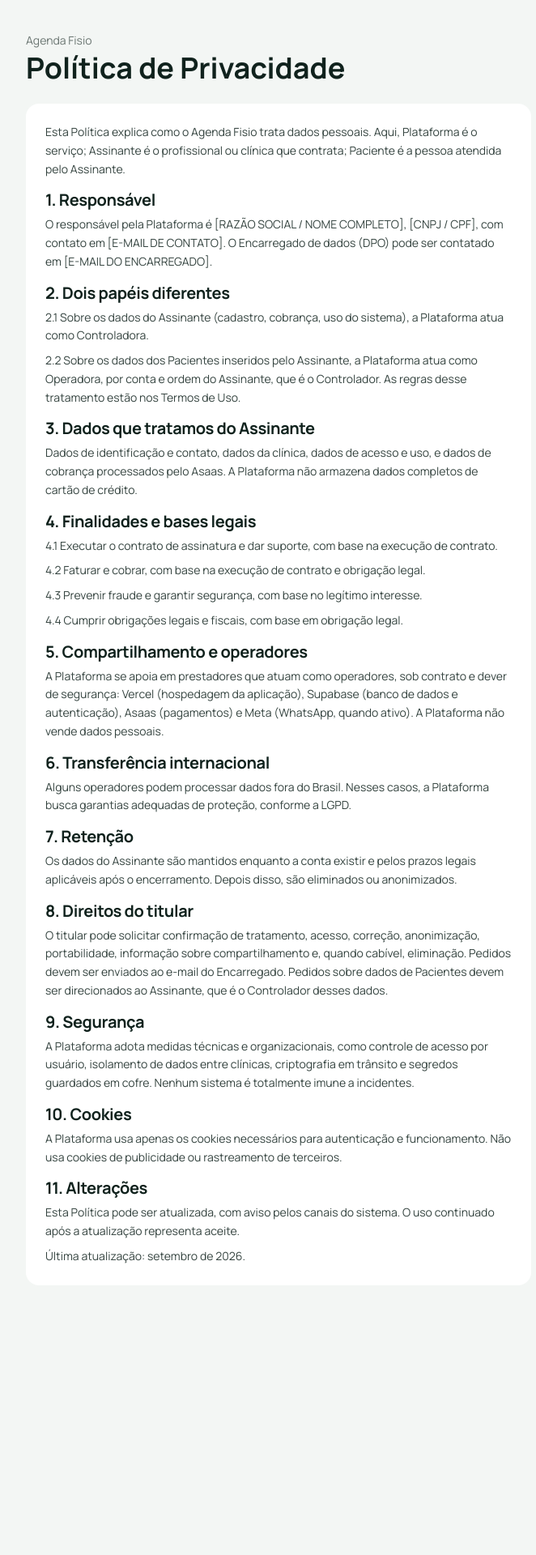
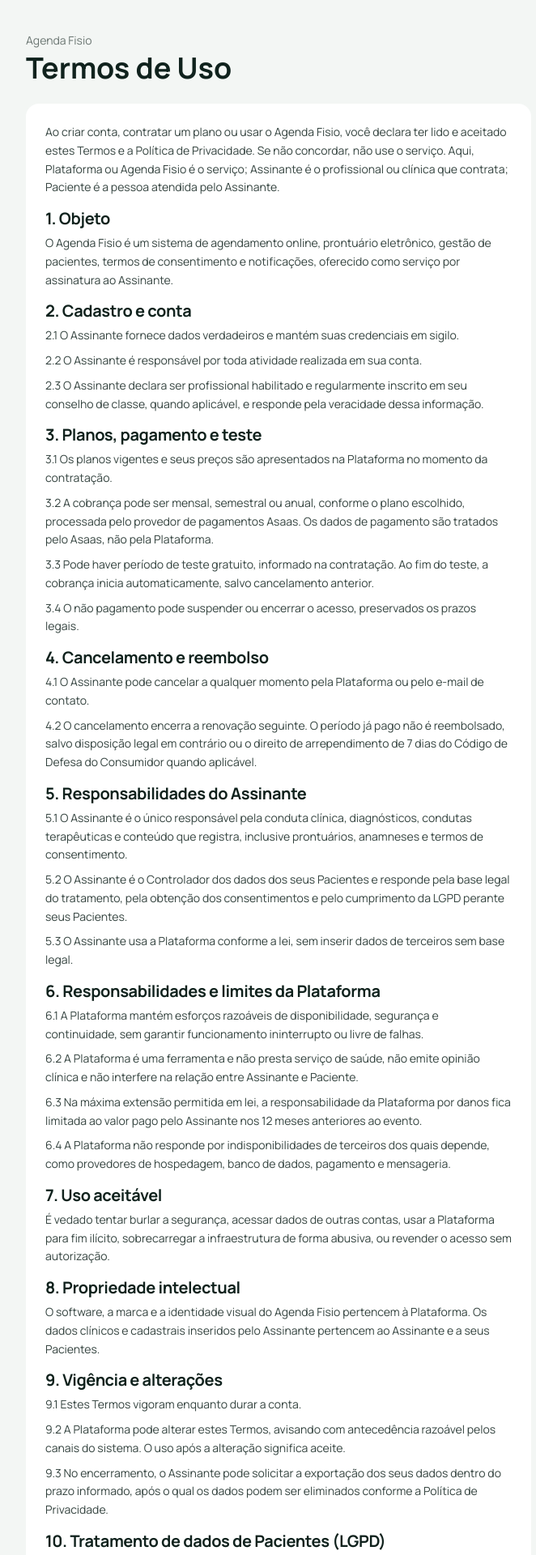
Before and after one commit to rabellinho99-sys/agenda-fisio, a Next.js app: page /termos-de-uso in a window 1280 px wide. Shown: the top 1920 px of the page at 81% size, without its empty margins (296-958 px from the left). Before the commit the page ends 1627 px from the top, so only its background shows below. Built offline with nearby package versions, Linux system fonts and the light colour scheme.

Commit message:
Update page.tsx

```diff
--- a/app/termos-de-uso/page.tsx
+++ b/app/termos-de-uso/page.tsx
@@ -1,53 +1,66 @@
 import { Markdown } from "@/components/Assinar";
 
-export const metadata = { title: "Política de Privacidade - Agenda Fisio" };
+export const metadata = { title: "Termos de Uso - Agenda Fisio" };
 
-const TEXTO = `Esta Política explica como o Agenda Fisio trata dados pessoais. Aqui, Plataforma é o serviço; Assinante é o profissional ou clínica que contrata; Paciente é a pessoa atendida pelo Assinante.
+const TEXTO = `Ao criar conta, contratar um plano ou usar o Agenda Fisio, você declara ter lido e aceitado estes Termos e a Política de Privacidade. Se não concordar, não use o serviço. Aqui, Plataforma ou Agenda Fisio é o serviço; Assinante é o profissional ou clínica que contrata; Paciente é a pessoa atendida pelo Assinante.
 
-## 1. Responsável
-O responsável pela Plataforma é [RAZÃO SOCIAL / NOME COMPLETO], [CNPJ / CPF], com contato em [E-MAIL DE CONTATO]. O Encarregado de dados (DPO) pode ser contatado em [E-MAIL DO ENCARREGADO].
+## 1. Objeto
+O Agenda Fisio é um sistema de agendamento online, prontuário eletrônico, gestão de pacientes, termos de consentimento e notificações, oferecido como serviço por assinatura ao Assinante.
 
-## 2. Dois papéis diferentes
-2.1 Sobre os dados do Assinante (cadastro, cobrança, uso do sistema), a Plataforma atua como Controladora.
-2.2 Sobre os dados dos Pacientes inseridos pelo Assinante, a Plataforma atua como Operadora, por conta e ordem do Assinante, que é o Controlador. As regras desse tratamento estão nos Termos de Uso.
+## 2. Cadastro e conta
+2.1 O Assinante fornece dados verdadeiros e mantém suas credenciais em sigilo.
+2.2 O Assinante é responsável por toda atividade realizada em sua conta.
+2.3 O Assinante declara ser profissional habilitado e regularmente inscrito em seu conselho de classe, quando aplicável, e responde pela veracidade dessa informação.
 
-## 3. Dados que tratamos do Assinante
-Dados de identificação e contato, dados da clínica, dados de acesso e uso, e dados de cobrança processados pelo Asaas. A Plataforma não armazena dados completos de cartão de crédito.
+## 3. Planos, pagamento e teste
+3.1 Os planos vigentes e seus preços são apresentados na Plataforma no momento da contratação.
+3.2 A cobrança pode ser mensal, semestral ou anual, conforme o plano escolhido, processada pelo provedor de pagamentos Asaas. Os dados de pagamento são tratados pelo Asaas, não pela Plataforma.
+3.3 Pode haver período de teste gratuito, informado na contratação. Ao fim do teste, a cobrança inicia automaticamente, salvo cancelamento anterior.
+3.4 O não pagamento pode suspender ou encerrar o acesso, preservados os prazos legais.
 
-## 4. Finalidades e bases legais
-4.1 Executar o contrato de assinatura e dar suporte, com base na execução de contrato.
-4.2 Faturar e cobrar, com base na execução de contrato e obrigação legal.
-4.3 Prevenir fraude e garantir segurança, com base no legítimo interesse.
-4.4 Cumprir obrigações legais e fiscais, com base em obrigação legal.
+## 4. Cancelamento e reembolso
+4.1 O Assinante pode cancelar a qualquer momento pela Plataforma ou pelo e-mail de contato.
+4.2 O cancelamento encerra a renovação seguinte. O período já pago não é reembolsado, salvo disposição legal em contrário ou o direito de arrependimento de 7 dias do Código de Defesa do Consumidor quando aplicável.
 
-## 5. Compartilhamento e operadores
-A Plataforma se apoia em prestadores que atuam como operadores, sob contrato e dever de segurança: Vercel (hospedagem da aplicação), Supabase (banco de dados e autenticação), Asaas (pagamentos) e Meta (WhatsApp, quando ativo). A Plataforma não vende dados pessoais.
+## 5. Responsabilidades do Assinante
+5.1 O Assinante é o único responsável pela conduta clínica, diagnósticos, condutas terapêuticas e conteúdo que registra, inclusive prontuários, anamneses e termos de consentimento.
+5.2 O Assinante é o Controlador dos dados dos seus Pacientes e responde pela base legal do tratamento, pela obtenção dos consentimentos e pelo cumprimento da LGPD perante seus Pacientes.
+5.3 O Assinante usa a Plataforma conforme a lei, sem inserir dados de terceiros sem base legal.
 
-## 6. Transferência internacional
-Alguns operadores podem processar dados fora do Brasil. Nesses casos, a Plataforma busca garantias adequadas de proteção, conforme a LGPD.
+## 6. Responsabilidades e limites da Plataforma
+6.1 A Plataforma mantém esforços razoáveis de disponibilidade, segurança e continuidade, sem garantir funcionamento ininterrupto ou livre de falhas.
+6.2 A Plataforma é uma ferramenta e não presta serviço de saúde, não emite opinião clínica e não interfere na relação entre Assinante e Paciente.
+6.3 Na máxima extensão permitida em lei, a responsabilidade da Plataforma por danos fica limitada ao valor pago pelo Assinante nos 12 meses anteriores ao evento.
+6.4 A Plataforma não responde por indisponibilidades de terceiros dos quais depende, como provedores de hospedagem, banco de dados, pagamento e mensageria.
 
-## 7. Retenção
-Os dados do Assinante são mantidos enquanto a conta existir e pelos prazos legais aplicáveis após o encerramento. Depois disso, são eliminados ou anonimizados.
+## 7. Uso aceitável
+É vedado tentar burlar a segurança, acessar dados de outras contas, usar a Plataforma para fim ilícito, sobrecarregar a infraestrutura de forma abusiva, ou revender o acesso sem autorização.
 
-## 8. Direitos do titular
-O titular pode solicitar confirmação de tratamento, acesso, correção, anonimização, portabilidade, informação sobre compartilhamento e, quando cabível, eliminação. Pedidos devem ser enviados ao e-mail do Encarregado. Pedidos sobre dados de Pacientes devem ser direcionados ao Assinante, que é o Controlador desses dados.
+## 8. Propriedade intelectual
+O software, a marca e a identidade visual do Agenda Fisio pertencem à Plataforma. Os dados clínicos e cadastrais inseridos pelo Assinante pertencem ao Assinante e a seus Pacientes.
 
-## 9. Segurança
-A Plataforma adota medidas técnicas e organizacionais, como controle de acesso por usuário, isolamento de dados entre clínicas, criptografia em trânsito e segredos guardados em cofre. Nenhum sistema é totalmente imune a incidentes.
+## 9. Vigência e alterações
+9.1 Estes Termos vigoram enquanto durar a conta.
+9.2 A Plataforma pode alterar estes Termos, avisando com antecedência razoável pelos canais do sistema. O uso após a alteração significa aceite.
+9.3 No encerramento, o Assinante pode solicitar a exportação dos seus dados dentro do prazo informado, após o qual os dados podem ser eliminados conforme a Política de Privacidade.
 
-## 10. Cookies
-A Plataforma usa apenas os cookies necessários para autenticação e funcionamento. Não usa cookies de publicidade ou rastreamento de terceiros.
+## 10. Tratamento de dados de Pacientes (LGPD)
+10.1 O Assinante é o Controlador e a Plataforma é a Operadora dos dados de Pacientes, tratando-os somente para prestar o serviço e conforme as instruções do Assinante e a lei.
+10.2 A Plataforma mantém medidas de segurança adequadas, incluindo isolamento entre clínicas, controle de acesso e criptografia em trânsito, e mantém sigilo.
+10.3 A Plataforma se apoia em suboperadores: Vercel, Supabase, Asaas e Meta (WhatsApp), quando aplicável.
+10.4 A Plataforma comunicará o Controlador sobre incidente de segurança com risco relevante, em prazo razoável a partir da ciência.
+10.5 Encerrado o contrato, o Controlador pode exportar os dados de Pacientes dentro do prazo informado, após o qual são eliminados, salvo obrigação legal de retenção.
 
-## 11. Alterações
-Esta Política pode ser atualizada, com aviso pelos canais do sistema. O uso continuado após a atualização representa aceite.
+## 11. Foro
+Fica eleito o foro da comarca de Governador Valadares/MG, salvo regra de competência do consumidor mais favorável ao Assinante.
 
-Última atualização: setembro de 2026.`;
+Responsável: Rabello Academy, CNPJ 53.821.804.0001-18. Contato: pedrorabello_99@hotmail.com. Última atualização: setembro de 2026.`;
 
-export default function PrivacidadePage() {
+export default function TermosPage() {
   return (
     <main className="mx-auto max-w-2xl px-6 py-10">
       <p className="text-sm text-ink/60">Agenda Fisio</p>
-      <h1 className="mt-1 text-4xl font-bold">Política de Privacidade</h1>
+      <h1 className="mt-1 text-4xl font-bold">Termos de Uso</h1>
       <article className="mt-6 rounded-2xl bg-white p-6">
         <Markdown texto={TEXTO} />
       </article>
```
